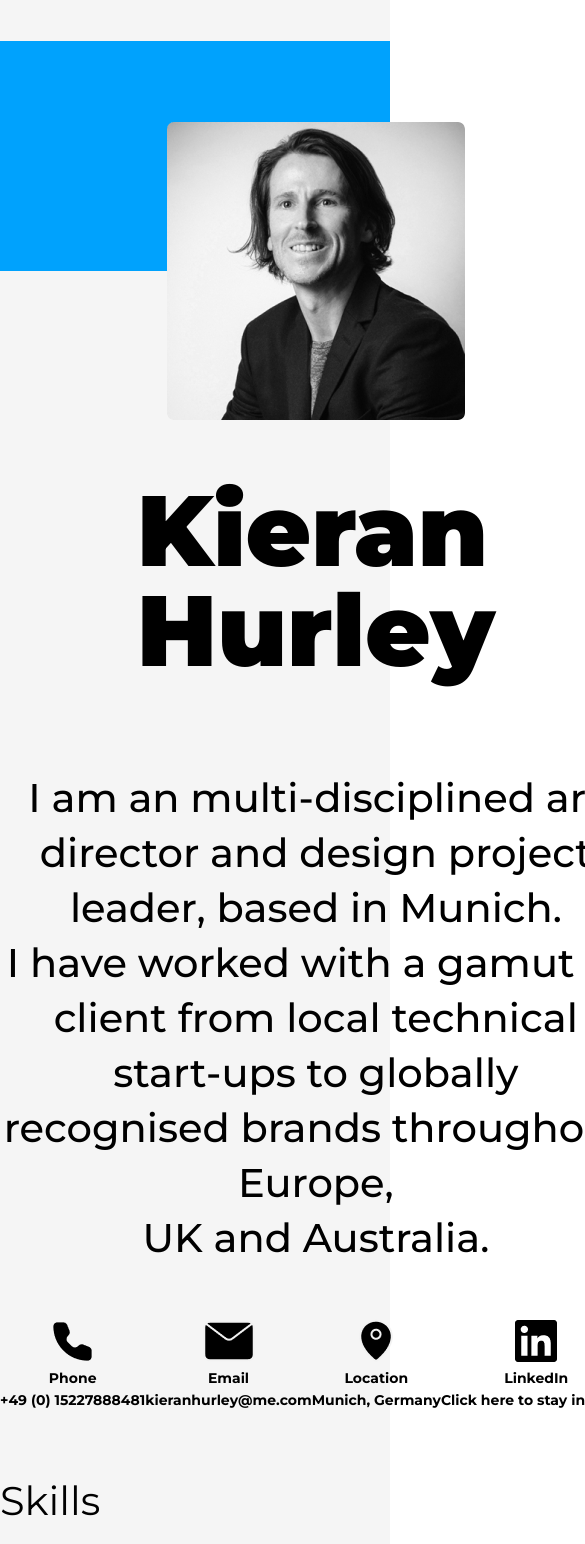
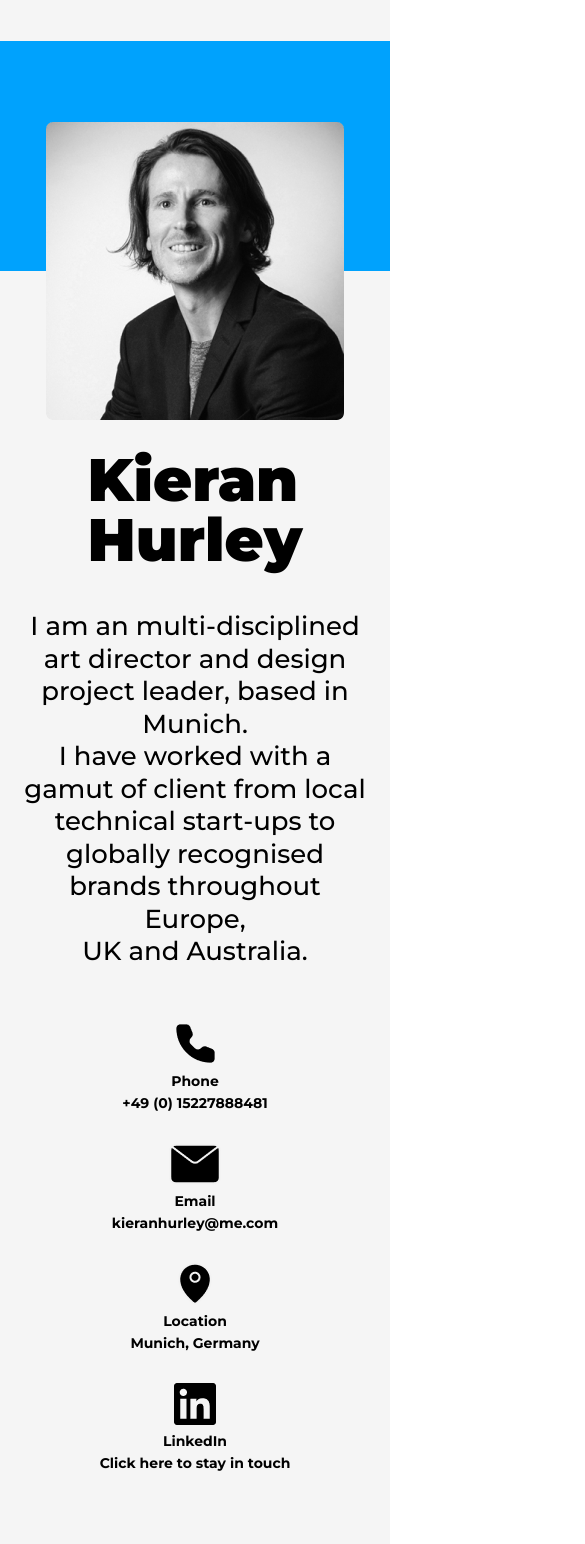
Before and after one commit to altim/kieran, a Next.js app: page / in a window 390 px wide. Shown: the part 100-1644 px from the top of the page, 585 px wide, since content can reach past the window. Built offline with nearby package versions, Linux system fonts and the light colour scheme.

Commit message:
Home page responsivness

```diff
--- a/app/(home)/components/experience/Experience.module.scss
+++ b/app/(home)/components/experience/Experience.module.scss
@@ -4,16 +4,28 @@
   @extend %grid;
   padding-top: 70px;
   background: var(--background-gray);
+
+  @media (max-width: layout.$tabletWidth) {
+    padding-top: 30px;
+  }
 }
 
 .experienceInner {
   grid-column: content;
   padding-bottom: 90px;
 
+  @media (max-width: layout.$tabletWidth) {
+    padding-bottom: 50px;
+  }
+
   h3 {
     font-size: 40px;
-    line-height: 40px;
+    line-height: 1;
     font-weight: normal;
+
+    @media (max-width: layout.$tabletWidth) {
+      font-size: 26px;
+    }
   }
 }
 
@@ -29,6 +41,10 @@
     font-size: 18px;
     font-weight: 600;
     line-height: 30px;
+
+    @media (max-width: layout.$tabletWidth) {
+      font-size: 16px;
+    }
   }
 
   p {
--- a/app/(home)/components/hero/Hero.module.scss
+++ b/app/(home)/components/hero/Hero.module.scss
@@ -21,21 +21,33 @@
 .heroImage {
   margin-top: -149px;
   border-radius: 7px;
+  max-width: 100%;
+  height: auto;
 }
 
 .title {
   font-size: 100px;
   font-weight: 900;
-  line-height: 100px;
+  line-height: 1;
   margin-top: 60px;
+
+  @media (max-width: layout.$tabletWidth) {
+    font-size: 60px;
+    margin-top: 30px;
+  }
 }
 
 .description {
   font-size: 40px;
   font-weight: 500;
-  line-height: 55px;
+  line-height: 1.25;
   margin-top: 90px;
   text-align: center;
+
+  @media (max-width: layout.$tabletWidth) {
+    font-size: 26px;
+    margin-top: 40px;
+  }
 }
 
 .links {
@@ -45,4 +57,15 @@
   align-items: center;
   margin-top: 50px;
   width: 100%;
+  grid-gap: 24px;
+
+  @media (max-width: layout.$tabletWidth) {
+    grid-template-columns: repeat(2, max-content);
+    justify-content: center;
+  }
+
+  @media (max-width: layout.$mobileWidth) {
+    grid-template-columns: 1fr;
+    justify-content: center;
+  }
 }
--- a/app/(home)/components/projects/Projects.module.scss
+++ b/app/(home)/components/projects/Projects.module.scss
@@ -11,9 +11,18 @@
   grid-row-gap: 60px;
   padding: 60px 0 40px 0;
 
+  @media (max-width: layout.$tabletWidth) {
+    padding: 40px 0 20px 0;
+    grid-row-gap: 30px;
+  }
+
   h3 {
     font-size: 40px;
     font-weight: 400;
+
+    @media (max-width: layout.$tabletWidth) {
+      font-size: 26px;
+    }
   }
 }
 
@@ -21,6 +30,10 @@
   display: grid;
   grid-template-columns: 1fr 1fr;
   grid-gap: 24px;
+
+  @media (max-width: layout.$tabletWidth) {
+    grid-template-columns: 1fr;
+  }
 }
 
 .actionButton {
--- a/app/(home)/components/projects/components/project-item/ProjectItem.module.scss
+++ b/app/(home)/components/projects/components/project-item/ProjectItem.module.scss
@@ -1,3 +1,5 @@
+@use "/app/css/layout";
+
 .projectItem {
   width: 100%;
   aspect-ratio: 1/1;
@@ -15,4 +17,9 @@
   box-sizing: border-box;
   text-align: center;
   font-weight: 400;
+
+  @media (max-width: layout.$tabletWidth) {
+    padding: 24px;
+    font-size: 26px;
+  }
 }
--- a/app/(home)/components/skills/Skills.module.scss
+++ b/app/(home)/components/skills/Skills.module.scss
@@ -11,8 +11,12 @@
 
   h3 {
     font-size: 40px;
-    line-height: 40px;
+    line-height: 1;
     font-weight: normal;
+
+    @media (max-width: layout.$tabletWidth) {
+      font-size: 26px;
+    }
   }
 }
 
@@ -30,7 +34,12 @@
     columns: 2;
     font-size: 18px;
     font-weight: 500;
-    line-height: 40px;
+    line-height: 2.2;
     column-gap: 4em;
+
+    @media (max-width: layout.$tabletWidth) {
+      columns: 1;
+      font-size:16px;
+    }
   }
 }
--- a/app/components/button/Button.module.scss
+++ b/app/components/button/Button.module.scss
@@ -1,3 +1,5 @@
+@use "/app/css/layout";
+
 .button {
   border: 1px solid #000;
   background: #f5f5f5;
@@ -17,6 +19,17 @@
   cursor: pointer;
   transition: all 0.4s;
 
+  @media (max-width: layout.$tabletWidth) {
+    font-size: 16px;
+    min-width: 180px;
+    height: 60px;
+
+    img {
+      max-width: 16px;
+      height: auto;
+    }
+  }
+
   &:hover {
     background: var(--blue);
   }
--- a/app/components/footer/Footer.module.scss
+++ b/app/components/footer/Footer.module.scss
@@ -12,12 +12,21 @@
   align-items: center;
   padding: 20px 0 20px 0;
 
+  @media (max-width: layout.$tabletWidth) {
+    grid-template-columns: 1fr;
+    grid-gap: 24px;
+  }
+
   p,
   a {
     font-size: 24px;
     color: #000;
-    line-height: 34px;
+    line-height: 1.4;
     text-underline-offset: 4px;
+
+    @media (max-width: layout.$tabletWidth) {
+      font-size: 20px;
+    }
   }
 
   a {
@@ -31,6 +40,15 @@
 .backToTop {
   cursor: pointer;
   transition: all 0.4s;
+
+  @media (max-width: layout.$tabletWidth) {
+    justify-self: end;
+
+    img {
+      max-width: 40px;
+      height: auto;
+    }
+  }
 
   &:hover {
     transform: translateY(-10px);
--- a/app/components/navigation/Navigation.module.scss
+++ b/app/components/navigation/Navigation.module.scss
@@ -35,6 +35,10 @@
   grid-auto-columns: max-content;
   grid-column-gap: 20px;
 
+  @media (max-width: layout.$tabletWidth) {
+    display: none;
+  }
+
   a {
     font-size: 14px;
     font-weight: 400;
--- a/app/css/layout.scss
+++ b/app/css/layout.scss
@@ -1,8 +1,11 @@
 %grid {
   display: grid;
   width: 100%;
-  grid-template-columns: [full-width-start] 1fr [content-start] minmax(
+  grid-template-columns: [full-width-start] minmax(20px, 1fr) [content-start] minmax(
       200px,
       920px
-    ) [content-end] 1fr [full-width-end];
+    ) [content-end] minmax(20px, 1fr) [full-width-end];
 }
+
+$tabletWidth: 768px;
+$mobileWidth: 400px;
```
